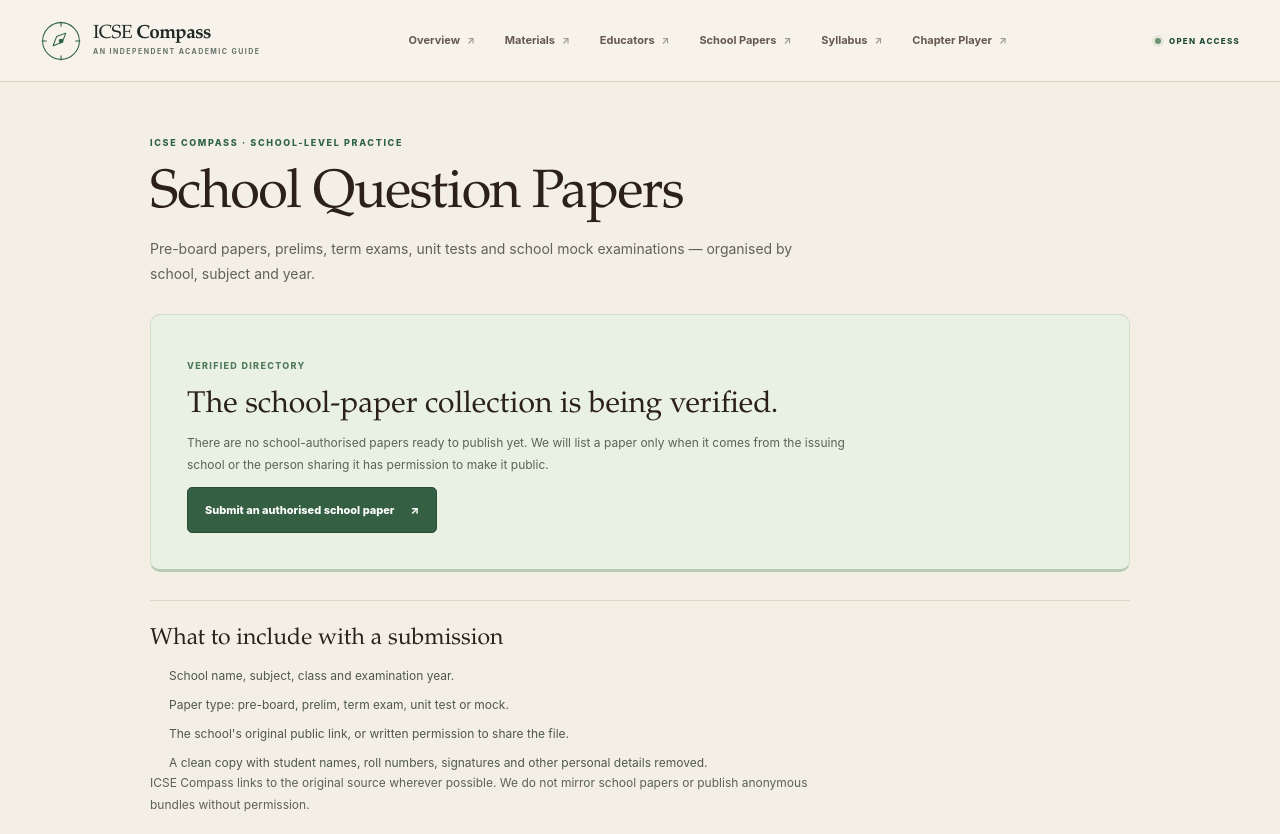
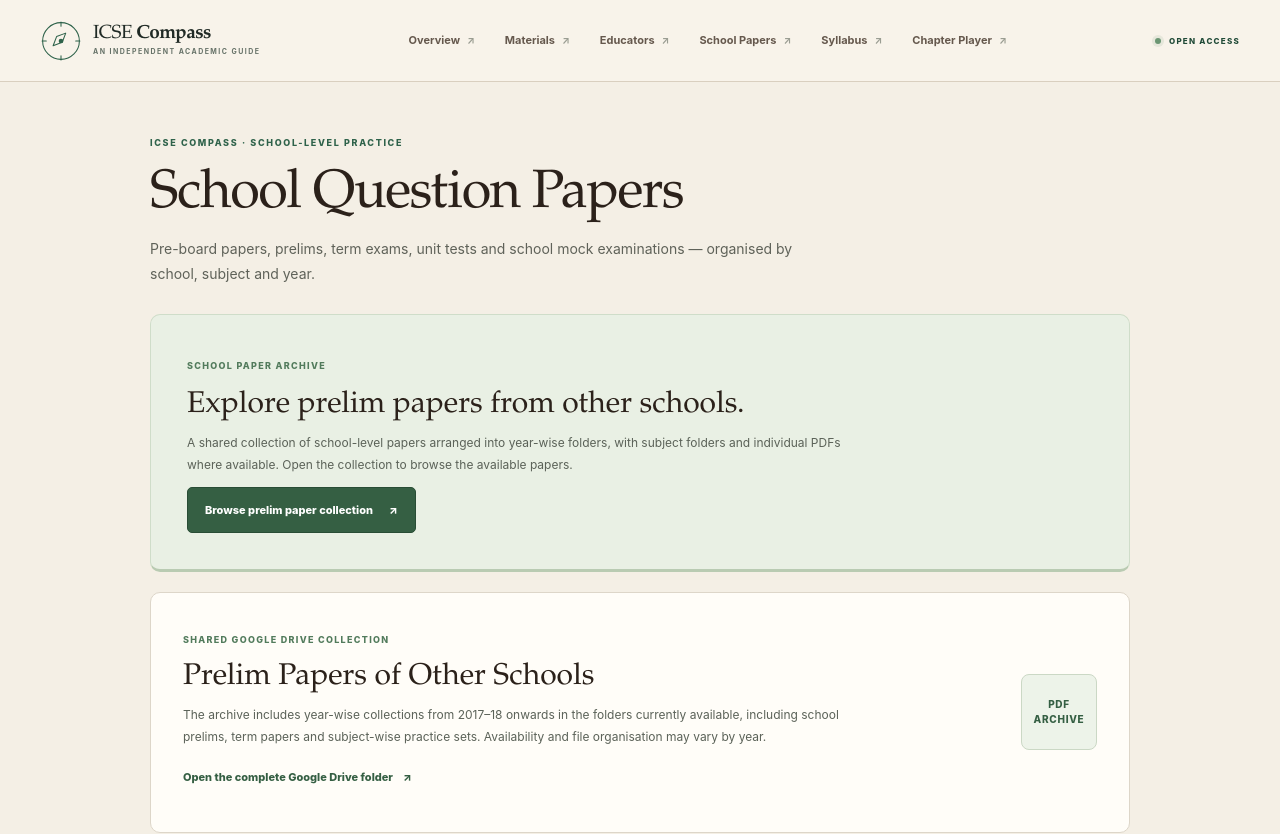
Before and after one commit to icse-cbse-10-12/icse-compass, a SvelteKit app: page /school-papers in a window 1280 px wide. Shown: the top 834 px of the page. Built offline with nearby package versions, Linux system fonts and the light colour scheme.

Commit message:
Add other schools prelim paper collection
Add the permission-confirmed Google Drive archive to School Question Papers. Keep files hosted at the original Drive source.

```diff
--- a/src/routes/school-papers/+page.svelte
+++ b/src/routes/school-papers/+page.svelte
@@ -1,16 +1,17 @@
 <script lang="ts">
   import { siteBase } from '#lib/site.ts';
 
+  const schoolPrelimCollection = 'https://drive.google.com/drive/folders/1UZWYrVwk9UfrVOJ-r_sQBGn3Tzmhk58e';
   const submissionLink = 'mailto:icsemasterclass@gmail.com?subject=ICSE%20School%20Question%20Paper%20Submission&body=School%20name%3A%0AClass%20and%20exam%20year%3A%0ASubject%3A%0AExam%20type%20(pre-board%2Fprelim%2Fterm%2Funit%20test%2Fmock)%3A%0AOfficial%20school%20source%20URL%3A%0APermission%20to%20share%20publicly%20(yes%2Fno)%3A%0A%0AI%20confirm%20that%20I%20am%20authorised%20to%20share%20this%20paper%20publicly.%20I%20have%20removed%20student%20names%2C%20roll%20numbers%20and%20other%20personal%20details.';
 </script>
 
 <svelte:head>
   <title>ICSE School Question Papers | ICSE Compass</title>
-  <meta name="description" content="Discover verified ICSE school pre-board, prelim, term, unit-test and mock question papers. Only school-issued or permission-cleared sources are listed." />
+  <meta name="description" content="Browse school prelim and pre-board papers organised in a shared year-wise collection, plus submit other authorised ICSE school papers." />
   <meta name="robots" content="noindex,follow" />
   <link rel="canonical" href="https://icse-cbse-10-12.github.io/icse-compass/school-papers/" />
   <meta property="og:title" content="ICSE School Question Papers | ICSE Compass" />
-  <meta property="og:description" content="A permission-checked directory of ICSE school-level practice papers." />
+  <meta property="og:description" content="A year-wise collection of school-level ICSE practice papers." />
   <meta property="og:url" content="https://icse-cbse-10-12.github.io/icse-compass/school-papers/" />
 </svelte:head>
 
@@ -22,21 +23,27 @@
   </header>
 
   <section class="school-papers-status" aria-labelledby="school-papers-status-title">
-    <span class="school-papers-kicker">VERIFIED DIRECTORY</span>
-    <h2 id="school-papers-status-title">The school-paper collection is being verified.</h2>
-    <p>There are no school-authorised papers ready to publish yet. We will list a paper only when it comes from the issuing school or the person sharing it has permission to make it public.</p>
-    <a class="school-papers-submit" href={submissionLink}>Submit an authorised school paper <span aria-hidden="true">↗</span></a>
+    <span class="school-papers-kicker">SCHOOL PAPER ARCHIVE</span>
+    <h2 id="school-papers-status-title">Explore prelim papers from other schools.</h2>
+    <p>A shared collection of school-level papers arranged into year-wise folders, with subject folders and individual PDFs where available. Open the collection to browse the available papers.</p>
+    <a class="school-papers-submit" href={schoolPrelimCollection} target="_blank" rel="noopener noreferrer">Browse prelim paper collection <span aria-hidden="true">↗</span></a>
+  </section>
+
+  <section class="school-papers-collection" aria-labelledby="school-papers-collection-title">
+    <div>
+      <span class="school-papers-kicker">SHARED GOOGLE DRIVE COLLECTION</span>
+      <h2 id="school-papers-collection-title">Prelim Papers of Other Schools</h2>
+      <p>The archive includes year-wise collections from 2017–18 onwards in the folders currently available, including school prelims, term papers and subject-wise practice sets. Availability and file organisation may vary by year.</p>
+      <a href={schoolPrelimCollection} target="_blank" rel="noopener noreferrer">Open the complete Google Drive folder <span aria-hidden="true">↗</span></a>
+    </div>
+    <span class="school-papers-collection-mark" aria-hidden="true">PDF<br />ARCHIVE</span>
   </section>
 
   <section class="school-papers-guidance" aria-labelledby="school-papers-guidance-title">
-    <h2 id="school-papers-guidance-title">What to include with a submission</h2>
-    <ul>
-      <li>School name, subject, class and examination year.</li>
-      <li>Paper type: pre-board, prelim, term exam, unit test or mock.</li>
-      <li>The school's original public link, or written permission to share the file.</li>
-      <li>A clean copy with student names, roll numbers, signatures and other personal details removed.</li>
-    </ul>
-    <p>ICSE Compass links to the original source wherever possible. We do not mirror school papers or publish anonymous bundles without permission.</p>
+    <h2 id="school-papers-guidance-title">Have more school papers?</h2>
+    <p>Send additional papers only if they are school-issued for public distribution or you have permission to share them. Include the school name, subject, class, exam year and paper type. Remove student names, roll numbers, signatures and other personal details before sharing.</p>
+    <a class="school-papers-submit" href={submissionLink}>Submit an authorised school paper <span aria-hidden="true">↗</span></a>
+    <p>ICSE Compass links to the original source wherever possible. We do not mirror school papers.</p>
   </section>
 
   <a class="school-papers-back" href="{siteBase}/materials/">Browse the Materials Library <span aria-hidden="true">↗</span></a>
@@ -49,13 +56,20 @@
   .school-papers-heading > p:last-child { max-width: 650px; color: #5f6259; font-size: 14px; line-height: 1.8; }
   .school-papers-status { padding: clamp(22px, 4vw, 36px); background: #e9f0e4; border: 1px solid #cfddc9; border-bottom: 3px solid #b9cbb2; border-radius: 10px; }
   .school-papers-kicker { color: #527b5c; font-size: 9px; font-weight: 850; letter-spacing: 1.3px; }
-  .school-papers-status h2 { margin: 12px 0 9px; color: #2b211a; font: 500 clamp(23px, 3vw, 30px)/1.2 var(--serif); }
-  .school-papers-status p, .school-papers-guidance p { max-width: 690px; color: #5b6258; font-size: 12px; line-height: 1.8; }
+  .school-papers-status h2, .school-papers-collection h2 { margin: 12px 0 9px; color: #2b211a; font: 500 clamp(23px, 3vw, 30px)/1.2 var(--serif); }
+  .school-papers-status p, .school-papers-collection p, .school-papers-guidance p { max-width: 690px; color: #5b6258; font-size: 12px; line-height: 1.8; }
   .school-papers-submit { display: inline-flex; min-height: 46px; align-items: center; gap: 16px; margin-top: 12px; padding: 0 17px; color: #fff; background: #355f43; border: 1px solid #294d35; border-radius: 5px; font-size: 11px; font-weight: 800; }
   .school-papers-submit:hover { background: #294d35; }
+  .school-papers-collection { display: flex; align-items: center; justify-content: space-between; gap: 24px; margin-top: 20px; padding: clamp(22px, 4vw, 32px); background: #fffdf8; border: 1px solid #ddd6c9; border-radius: 10px; }
+  .school-papers-collection > div { max-width: 690px; }
+  .school-papers-collection h2 { margin-top: 10px; }
+  .school-papers-collection a { display: inline-flex; min-height: 44px; align-items: center; gap: 10px; margin-top: 8px; color: #355f43; font-size: 11px; font-weight: 800; }
+  .school-papers-collection-mark { flex: 0 0 auto; display: grid; width: 76px; height: 76px; place-content: center; border: 1px solid #cbd8c5; border-radius: 8px; color: #355f43; background: #edf3e9; font-size: 10px; font-weight: 850; line-height: 1.5; text-align: center; letter-spacing: .7px; }
   .school-papers-guidance { margin-top: 28px; padding: 24px 0; border-top: 1px solid #ddd6c9; border-bottom: 1px solid #ddd6c9; }
   .school-papers-guidance h2 { margin: 0 0 12px; color: #2b211a; font: 500 23px/1.25 var(--serif); }
-  .school-papers-guidance ul { display: grid; gap: 9px; margin: 0; padding-left: 19px; color: #4f584d; font-size: 12px; line-height: 1.65; }
-  .school-papers-back { display: inline-flex; min-height: 44px; align-items: center; gap: 12px; margin-top: 18px; color: #355f43; font-size: 11px; font-weight: 800; }
   .school-papers-page a:focus-visible { outline: 3px solid #527b5c; outline-offset: 3px; }
+  @media (max-width: 560px) {
+    .school-papers-collection { align-items: flex-start; }
+    .school-papers-collection-mark { width: 60px; height: 60px; font-size: 9px; }
+  }
 </style>
```
